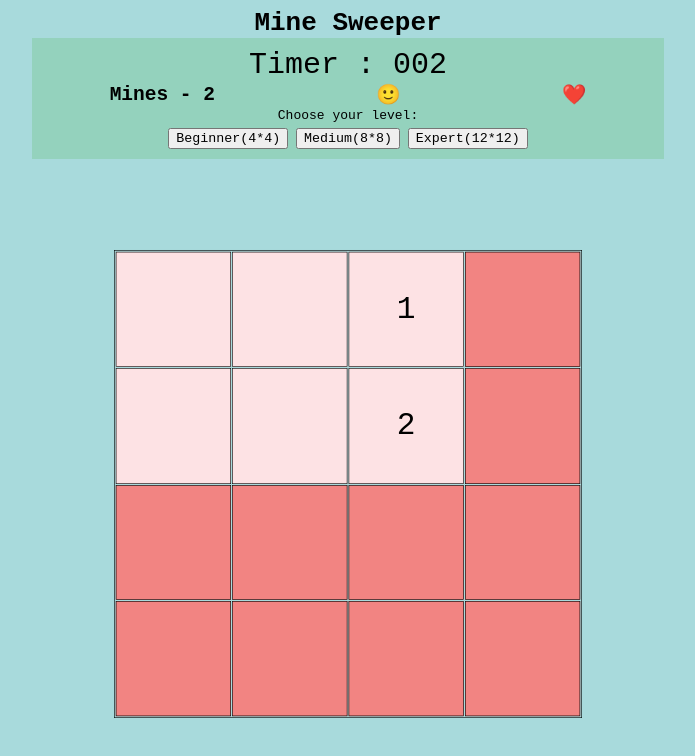
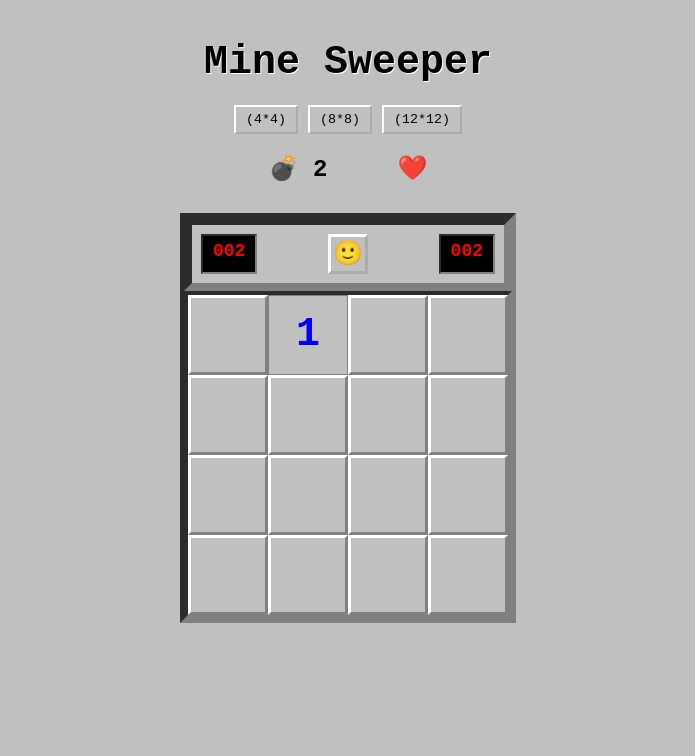
Before and after one commit to syntaxcat/MineSweeper, a plain HTML site: page index.html in a window 1280 px wide. Both pictures are taken after a click on the element 581 px from the left and 309 px from the top of the page. Shown: the whole page, without its empty margins (292-987 px from the left). Drawn offline with Linux system fonts and the light colour scheme.

Commit message:
refactor

```diff
--- a/app.css
+++ b/app.css
@@ -1,94 +1,225 @@
 * {
 	box-sizing: border-box;
-	font-family: monospace;
+	font-family: 'Courier New', Courier, monospace;
+}
+
+body {
+	background-color: #c0c0c0;
+	/* background-color: #ffffff; */
+	margin: 0;
+	padding: 20px;
+}
+
+h1 {
+	text-align: center;
+	color: #000;
+	margin: 20px 0;
+	font-size: 2.5em;
+	text-shadow: 1px 1px 0 #fff;
+}
+
+.container {
+	width: 100%;
+	background-color: #c0c0c0;
+	border: 3px outset #fff;
+	border: 8px inset #808080;
+	/* border: 8px inset #c0c0c0; */
 }
 
 .flex-container {
 	display: flex;
-	justify-content: space-around;
+	justify-content: center;
+	flex-direction: row;
+	gap: 70px;
 	align-items: center;
-	font-size: 1.5rem;
-}
-table {
-	margin: 0 auto;
-	margin-top: 20px;
-	border: 1px solid black;
-	width: 60rem;
-	height: 60rem;
-	transform: scale(0.6);
-	margin-top: -5rem;
 }
 
-.board td {
-	padding: 1px;
-	text-align: center;
-	transition: 0.5s;
-	border: 1px solid black;
-	background-color: #f28482;
-	font-size: 2rem;
+.game-container {
+	display: flex;
+	flex-direction: column;
+	align-items: center;
+	max-width: fit-content;
+	justify-content: center;
+	margin: 0 auto;
+	border: 4px inset #808080;
 }
 
+.board {
+	border: 4px inset #808080;
+	background-color: #c0c0c0;
+	border-spacing: 0;
+}
+
+/* Unrevealed cells */
+.board td {
+	width: 35px;
+	height: 35px;
+	border: 3px solid;
+	border-color: #fff #808080 #808080 #fff;
+	background-color: #c0c0c0;
+	text-align: center;
+	vertical-align: middle;
+	font-weight: bold;
+	font-size: 18px;
+	cursor: pointer;
+	transition: all 0.1s ease;
+}
+
+.board td:hover {
+	background-color: #d0d0d0;
+}
+
+.board td:active {
+	border-color: #808080 #fff #fff #808080;
+}
+
+/* Number colors */
+.board td[data-value="1"] {
+	color: #0000ff;
+}
+
+.board td[data-value="2"] {
+	color: #008000;
+}
+
+.board td[data-value="3"] {
+	color: #ff0000;
+}
+
+.board td[data-value="4"] {
+	color: #000080;
+}
+
+.board td[data-value="5"] {
+	color: #800000;
+}
+
+.board td[data-value="6"] {
+	color: #008080;
+}
+
+.board td[data-value="7"] {
+	color: #000000;
+}
+
+.board td[data-value="8"] {
+	color: #808080;
+}
+
+/* Revealed cell */
+.board td.cell {
+	border: 1px solid #808080 !important;
+	background-color: #c0c0c0 !important;
+	pointer-events: none;
+}
+
+/* Mine cell */
+.board td.mine {
+	background-color: #ff0000;
+}
+
+#btn {
+	width: 40px;
+	height: 40px;
+	border: 3px outset #fff;
+	background-color: #c0c0c0;
+	font-size: 24px;
+	cursor: pointer;
+	display: flex;
+	align-items: center;
+	justify-content: center;
+}
+
+#btn:active {
+	border-style: inset;
+}
+
+.buttons {
+	display: flex;
+	justify-content: center;
+}
+
+.buttons button {
+	padding: 5px 10px;
+	margin: 0 5px;
+	border: 2px outset #fff;
+	background-color: #c0c0c0;
+	cursor: pointer;
+}
+
+.buttons button:active {
+	border-style: inset;
+}
+
+.topContainer {
+	display: flex;
+	justify-content: space-between;
+	gap: 2rem;
+	flex-direction: row-reverse;
+}
+
+.stopwatch {
+	font-size: 18px;
+	font-weight: bold;
+	color: #ff0000;
+	background-color: #000;
+	padding: 5px 10px;
+	border: 2px inset #808080;
+}
+
+.lives {
+	color: #ff0000;
+	font-size: 24px;
+}
+
+/* Responsive cell sizes */
 .cells-4-4 td {
-	width: calc(1/4 * 100%);
-	height: calc(1/4 * 100%);
-	font-size: 4rem;
+	width: 80px;
+	height: 80px;
+	font-size: 40px;
 }
 
 .cells-8-8 td {
-	width: calc(1/8 * 100%);
-	height: calc(1/8 * 100%);
-	font-size: 2.5rem;
+	width: 40px;
+	height: 40px;
+	font-size: 20px;
 }
 
 .cells-12-12 td {
-	width: calc(1/12 * 100%);
-	height: calc(1/12 * 100%);
-	font-size: 2rem;
+	width: 30px;
+	height: 30px;
+	font-size: 16px;
 }
 
-.board td:hover {
-	background-color: #f5cac3;
+.won {
+	animation: winFlash 1s ease 3;
 }
 
-/* .occupied {
-	background-color: #ffccd5;
-} */
+@keyframes winFlash {
+	0% {
+		background-color: normal;
+	}
 
-#display {
-	width: 100%;
-	font-size: 30px;
+	50% {
+		background-color: #c8e6c9;
+	}
+
+	100% {
+		background-color: normal;
+	}
 }
 
-.container {
-	width: 50%;
-	margin: 0 auto;
-	text-align: center;
-	background-color: #94d2bd;
-	padding-top: 10px;
-	padding-bottom: 10px;
+.panel {
+	display: flex;
+	flex-direction: row-reverse;
+	align-items: stretch;
+	justify-content: space-between;
+	gap: 2rem;
+	padding: 4px;
+	margin: 5px;
+	/* border: 4px inset #808080; */
 }
 
-.buttons {
-	margin-top: 5px;
+.upgrade-options {
+	margin: 10px;
 }
-
-body {
-	background-color: #a8dadc;
-}
-
-h1 {
-	margin: 0;
-	text-align: center;
-}
-
-#btn {
-	background-color: transparent;
-	border: none;
-	cursor: pointer;
-	font-size: 1.5rem;
-}
-
-h2 {
-	margin: 0;
-	font-size: 1.5rem;
-}
--- a/game.js
+++ b/game.js
@@ -25,17 +25,40 @@ var gLevel = {
 	LIVES: 1
 };
 
+
+
 function initGame() {
 	gLifeCount = gLevel.LIVES;
-	document.querySelector('.lives').innerText = LIFE.repeat(gLevel.LIVES);
+	// Reset game state
+	clearInterval(gTimer);
+	gTimer = null;
+	gSeconds = 0;
+
+	// Reset game object
+	gGame = {
+		isOn: false,
+		firstTurn: true,
+		shownCount: 0,
+		markedCount: 0,
+		secsPassed: 0
+	};
+
+	// Reset UI
 	document.querySelector('#btn').innerText = NORMAL;
-	gGame.shownCount = 0;
-	gGame.isOn = true;
-	gGame.firstTurn = true;
-	gSeconds = 0;
-	document.querySelector('#seconds').innerText = '000';
+	document.querySelector('#seconds').textContent = '000';
+	document.getElementById('flag-counter').textContent = gLevel.MINES.toString().padStart(3, '0');
+	document.querySelector('.lives').innerHTML = LIFE.repeat(gLevel.LIVES);
+	document.getElementById('bomb-counter').textContent = gLevel.MINES.toString();
+
+	// Remove visual feedback classes
+	document.body.classList.remove('game-won', 'game-lost');
+
+	// Rebuild and render fresh board
 	gBoard = buildBoard();
 	renderBoard();
+
+	// Allow new game to start
+	gGame.isOn = true;
 }
 
 function boardSize(size, mines, lives) {
@@ -48,22 +71,15 @@ function boardSize(size, mines, lives) {
 }
 
 // MODEL -  A Matrix containing cell objects: Each cell:
-
 function buildBoard() {
-	var board = [];
-	for (var i = 0; i < gLevel.SIZE; i++) {
-		board[i] = [];
-		for (var j = 0; j < gLevel.SIZE; j++) {
-			var cell = {
-				minesAroundCount: 0,
-				isShown: false, // needed for: first move isn't a bomb rule..
-				isMine: false,
-				isMarked: false
-			};
-			board[i][j] = cell;
-		}
-	}
-	return board;
+	return Array(gLevel.SIZE).fill().map((_, i) =>
+		Array(gLevel.SIZE).fill().map((_, j) => ({
+			minesAroundCount: 0,
+			isShown: false,
+			isMine: false,
+			isMarked: false
+		}))
+	);
 }
 
 //Count mines around each cell and set the cell's minesAroundCount.
@@ -79,32 +95,25 @@ function setMinesNegsCount() {
 //DOM - HTML
 function renderBoard() {
 	var strHTML = '';
-
 	for (var i = 0; i < gBoard.length; i++) {
-		strHTML += `<tr class="board" >\n`;
+		strHTML += `<tr class="board">\n`;
 		for (var j = 0; j < gBoard[0].length; j++) {
 			var cell = gBoard[i][j];
-			var className = '';
-			if (cell.isShown) {
-				className = 'cell';
-				// cell = cell.isMine ? MINE : cell.minesAroundCount;
-				// if (cell.isMine === MINE) {
-				// 	className = 'mine';
-				// } else {
-				// 	className = 'neighbors';
-				// }
-			} else {
-				cell = '';
-			}
-			var cellID = 'cell-' + i + '-' + j;
-			strHTML += `\t<td class="cell ${className}" oncontextmenu = "cellMarked(this, ${i}, ${j}); return false"
-			onclick="cellClicked(this, ${i}, ${j})" id="${cellID}">
-				${cell}
-				</td>\n`;
+			var className = cell.isShown ? 'cell' : '';
+			var cellID = `cell-${i}-${j}`;
+
+			strHTML += `
+                <td class="${className}"
+                    data-value="${cell.minesAroundCount}"
+                    oncontextmenu="cellMarked(this, ${i}, ${j}); return false"
+                    onclick="cellClicked(this, ${i}, ${j})"
+                    id="${cellID}"
+                >
+                    ${cell.isShown ? (cell.isMine ? MINE : cell.minesAroundCount || '') : ''}
+                </td>\n`;
 		}
 		strHTML += `</tr>\n`;
 	}
-	// console.log(strHTML)
 	var elBoard = document.querySelector('.cells');
 	elBoard.innerHTML = strHTML;
 	elBoard.className = `cells cells-${gBoard.length}-${gBoard.length}`;
@@ -112,59 +121,70 @@ function renderBoard() {
 
 //Called when a cell (td) is clicked
 function cellClicked(elCell, i, j) {
-	if (gGame.isOn === false) return;
-	elCell.style.backgroundColor = '#fde2e4';
+	if (!gGame.isOn) return;
+
 	var cell = gBoard[i][j];
-	if (cell.isShown) return;
-	// make sure first turn isn't a bomb -
+	if (cell.isShown || cell.isMarked) return;
+
 	if (gGame.firstTurn) {
 		startStopWatch();
-		cell.isMine = false;
-		cell.isShown = true;
-		elCell.innerHTML = cell.minesAroundCount;
-		if (elCell.innerHTML === '0') {
-			elCell.innerHTML = '';
-		}
-		addMinesRandom(gLevel.MINES, { i: i, j: j });
+		addMinesRandom(gLevel.MINES, { i, j });
 		setMinesNegsCount();
 		gGame.firstTurn = false;
 	}
 
 	if (cell.isMine) {
+		// Hit a mine
 		elCell.innerHTML = MINE;
-		// gGame.markedCount++;
-		// cell.isMarked = true;
+		cell.isShown = true;
+		checkGameOver(i, j);
+		return;
+	}
+
+	// Reveal cell
+	revealCell(i, j);
+
+	// Check win
+	checkGameOver(i, j);
+}
+
+function revealCell(i, j) {
+	const cell = gBoard[i][j];
+	const elCell = document.getElementById(`cell-${i}-${j}`);
+
+	if (cell.isShown || cell.isMine) return;
+
+	cell.isShown = true;
+	gGame.shownCount++;
+	elCell.classList.add('cell');
+
+	if (cell.minesAroundCount === 0) {
+		elCell.innerHTML = '';
+		elCell.removeAttribute('data-value'); // ✅ remove it
+		expandShown(gBoard, i, j);
 	} else {
 		elCell.innerHTML = cell.minesAroundCount;
-		if (elCell.innerHTML === '0') {
-			elCell.innerHTML = '';
-		}
-		if (!cell.minesAroundCount) {
-			expandShown(gBoard, i, j);
-		} else {
-			gGame.shownCount++;
-		}
+		elCell.setAttribute('data-value', cell.minesAroundCount);
 	}
-	cell.isShown = true;
-	checkGameOver(i, j);
-	console.log('Cell clicked: ', elCell, i, j);
 }
 
 function addMinesRandom(minesAmount, firstLocation) {
-	console.log(emptyCells());
 	var arrEmptyCells = emptyCells();
 	for (var i = 0; i < minesAmount; i++) {
+		if (arrEmptyCells.length === 0) break; // Safety check
 		var Idx = getRandomIntInclusive(0, arrEmptyCells.length - 1);
 		var location = arrEmptyCells[Idx];
-		if (location === firstLocation) continue;
-		//update model -
+
+		// Properly compare coordinates
+		if (location.i === firstLocation.i && location.j === firstLocation.j) {
+			arrEmptyCells.splice(Idx, 1);
+			i--; // Retry this iteration
+			continue;
+		}
+
 		gBoard[location.i][location.j].isMine = true;
-		// 	//update DOM -
-		// var elCell = document.getElementById('cell ' + location.i + ',' + location.j);
-		// console.log('ELCELL', elCell);
 		arrEmptyCells.splice(Idx, 1);
 	}
-	console.log('GBOARD', gBoard);
 }
 
 function emptyCells() {
@@ -181,62 +201,124 @@ function emptyCells() {
 }
 
 function cellMarked(elCell, i, j) {
-	var cell = gBoard[i][j];
+	const cell = gBoard[i][j];
+
+	// Prevent flagging revealed cells
+	if (cell.isShown) return;
+
+	// Enforce flag limit = mine count
+	if (!cell.isMarked && gGame.markedCount >= gLevel.MINES) {
+		alert('No more flags available!');
+		return;
+	}
+
 	if (cell.isMarked) {
+		// Remove flag
 		elCell.innerHTML = '';
 		cell.isMarked = false;
 		gGame.markedCount--;
-		return;
+	} else {
+		// Place flag
+		elCell.innerHTML = FLAG;
+		cell.isMarked = true;
+		gGame.markedCount++;
 	}
-	cell.isMarked = true;
-	elCell.innerHTML = FLAG;
-	gGame.markedCount++;
-	console.log(gGame.markedCount++);
+
+	const remainingFlags = gLevel.MINES - gGame.markedCount;
+	document.getElementById('flag-counter').textContent =
+		remainingFlags.toString().padStart(3, '0');
+
+
+	if (remainingFlags === 0) {
+		document.getElementById('flag-counter').style.color = 'limegreen';
+	} else {
+		document.getElementById('flag-counter').style.color = 'red';
+	}
+
 }
 
+
 function checkGameOver(i, j) {
-	var cell = gBoard[i][j];
-	// WIN: all the mines are flagged, and all the other cells are shown
-	if (gGame.shownCount === gLevel.SIZE ** 2 - gLevel.MINES) {
+	const cell = gBoard[i][j];
+	const totalCells = gLevel.SIZE * gLevel.SIZE;
+	const requiredRevealed = totalCells - gLevel.MINES;
+
+	// Win conditions
+	const isAllNonMinesRevealed = gGame.shownCount === requiredRevealed;
+	const areAllMinesFlagged = gBoard.flat().every(cell =>
+		(cell.isMine && cell.isMarked) || (!cell.isMine && !cell.isMarked)
+	);
+
+	if (isAllNonMinesRevealed || areAllMinesFlagged) {
+		// Win handling
 		gGame.isOn = false;
 		document.querySelector('#btn').innerText = WIN;
 		stopTime();
+
+		// Visual feedback
+		document.body.classList.add('game-won');
+		setTimeout(() => {
+			alert('🎉 Congratulations! You won! 🎉');
+		}, 100);
+		return;
 	}
-	//LOSE: when clicking a mine, all mines should be revealed
-	if (gBoard[i][j].isMine) {
+
+	// Lose condition
+	if (cell.isMine) {
 		gLifeCount--;
 		document.querySelector('.lives').innerText = LIFE.repeat(gLifeCount);
-		cell.isShown = true;
+
+		// 💥 Decrease the visible bomb count
+		const elBombCounter = document.getElementById('bomb-counter');
+		let bombCount = parseInt(elBombCounter.textContent);
+		elBombCounter.textContent = Math.max(0, bombCount - 1); // prevent negative numbers
+
+
 		if (gLifeCount === 0) {
+			// Final death handling
 			document.querySelector('#btn').innerText = DEAD;
 			gGame.isOn = false;
-			for (var i = 0; i < gBoard.length; i++) {
-				for (var j = 0; j < gBoard[i].length; j++) {
-					if (gBoard[i][j].isMine) {
-						document.querySelector(`${'#cell-' + i + '-' + j}`).innerText = MINE;
-					}
-				}
-			}
+			revealAllMines();
 			stopTime();
+
+			// Visual feedback
+			document.body.classList.add('game-lost');
+			setTimeout(() => {
+				alert('💥 Game Over! Try again! 💥');
+			}, 100);
 		}
 	}
 }
 
+// Helper function to reveal all mines
+function revealAllMines() {
+	gBoard.forEach((row, i) => {
+		row.forEach((cell, j) => {
+			if (cell.isMine) {
+				const cellEl = document.querySelector(`#cell-${i}-${j}`);
+				cellEl.innerHTML = MINE;
+				cellEl.classList.add('mine-revealed');
+			}
+		});
+	});
+}
+
 function expandShown(board, rowIdx, colIdx) {
 	for (var i = rowIdx - 1; i <= rowIdx + 1; i++) {
-		if (i < 0 || i >= gBoard.length) continue;
+		if (i < 0 || i >= board.length) continue;
 		for (var j = colIdx - 1; j <= colIdx + 1; j++) {
-			if (j < 0 || j >= gBoard[i].length) continue;
+			if (j < 0 || j >= board[i].length) continue;
 			if (i === rowIdx && j === colIdx) continue;
-			//update Model -
-			board[i][j].isShown = true;
-			var cellEl = document.getElementById('cell-' + i + '-' + j);
-			cellEl.style.backgroundColor = '#fde2e4';
-			gGame.shownCount++;
-			//update DOM -
-			cellEl.innerHTML = board[i][j].minesAroundCount;
-			if (board[i][j].minesAroundCount === 0) {
-				cellEl.innerHTML = '';
+
+			const cell = board[i][j];
+			const cellEl = document.getElementById(`cell-${i}-${j}`);
+
+			if (!cell.isShown && !cell.isMine) {
+				revealCell(i, j);
+				// Recursive expansion for empty cells
+				if (cell.minesAroundCount === 0) {
+					expandShown(board, i, j);
+				}
 			}
 		}
 	}
--- a/index.html
+++ b/index.html
@@ -1,39 +1,52 @@
 <!DOCTYPE html>
 <html lang="en">
+
 <head>
     <meta charset="UTF-8">
     <meta http-equiv="X-UA-Compatible" content="IE=edge">
     <meta name="viewport" content="width=device-width, initial-scale=1.0">
     <link rel="stylesheet" href="app.css">
-    <title>Sprint 1 Challenge - Mine Sweeper</title>
+    <title>Mine Sweeper</title>
 </head>
 
-<body onload ="initGame()">
+<body onload="initGame()">
     <h1>Mine Sweeper</h1>
-    <div class="container">
+    <div class="upgrade-options">
+        <div class="buttons">
+            <button onclick="boardSize(4,2,1)">(4*4)</button>
+            <button onclick="boardSize(8,12,2)">(8*8)</button>
+            <button onclick="boardSize(12,30,3)">(12*12)</button>
+        </div>
+        <div class="flex-container">
+            <h2>💣 <span id="bomb-counter">2</span></h2>
+            <div class="lives"></div>
+        </div>
+    </div>
+
+    <div class="game-container">
+        <div class="container" id="panel">
+            <div class="panel">
                 <div class="stopwatch">
-            <div id="display"> Timer :
+                    <div id="display">
                         <span id="seconds">000</span>
                     </div>
                 </div>
-          <div class="flex-container">
-            <h2> Mines - <span>2</span> </h2>
-              <button id="btn" onclick="initGame(this)">🙂</button>
-              <div class="lives"></div>
+                <button id="btn" onclick="initGame()">🙂</button>
+                <div class="stopwatch flagesCount">
+                    <div id="display">
+                        <span id="flag-counter">000</span> <!-- 💥 unique ID -->
                     </div>
-        Choose your level:
-        <div class="buttons">
-            <button onclick="boardSize(4,2,1)">Beginner(4*4)</button>
-            <button onclick="boardSize(8,12,2)">Medium(8*8)</button>
-            <button onclick="boardSize(12,30,3)">Expert(12*12)</button>
                 </div>
+            </div>
+
         </div>
         <table cellpadding="0" class="board">
             <tbody class="cells"></tbody>
         </table>
-
+    </div>
 
     <script src="util.js"></script>
     <script src="game.js"></script>
 </body>
+
 </html>
--- a/util.js
+++ b/util.js
@@ -3,7 +3,7 @@
 var gSeconds = 0;
 
 function startStopWatch() {
-	console.log('start');
+	// console.log('start');
 	gTimer = setInterval(() => {
 		gSeconds += 1;
 		document.getElementById('seconds').innerHTML = gSeconds.toString().padStart(3, 0);
```
Lines whose indentation alone changed are shown as unchanged.
